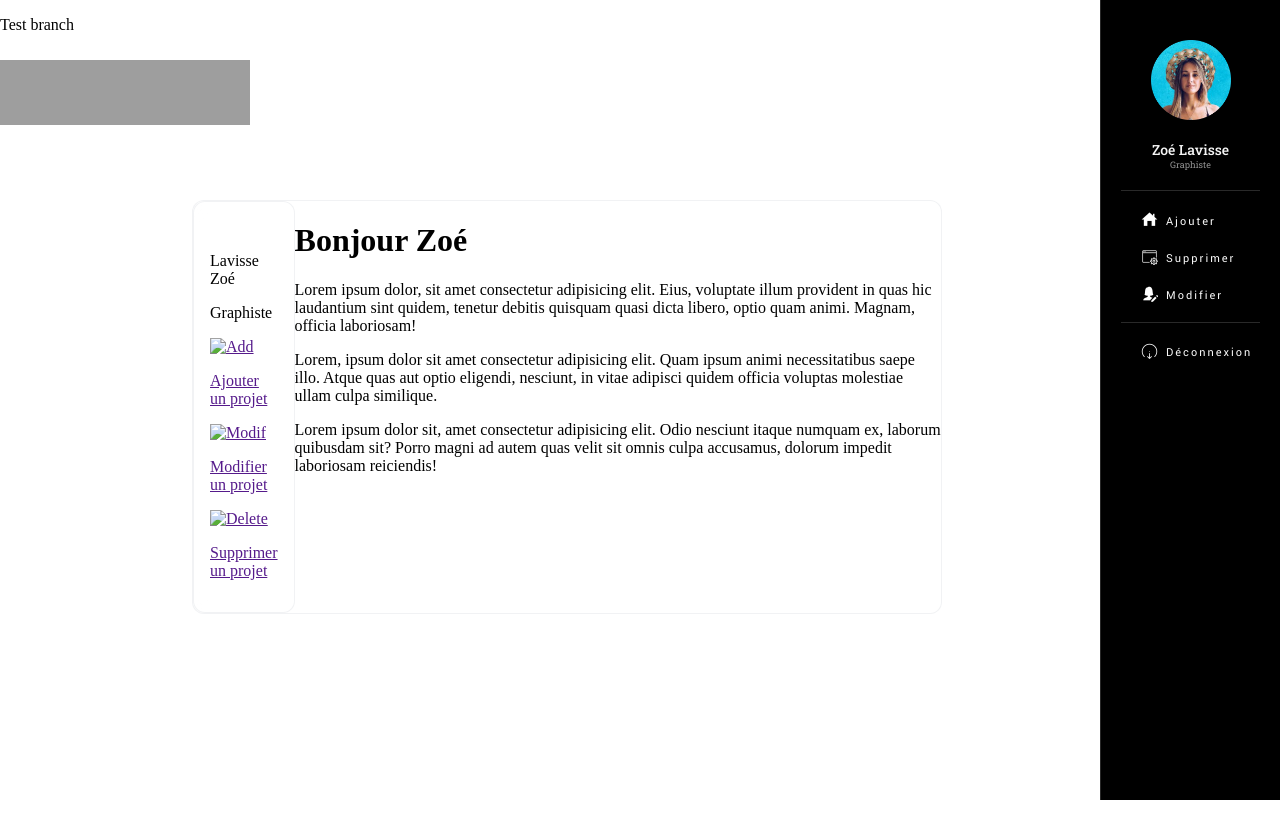
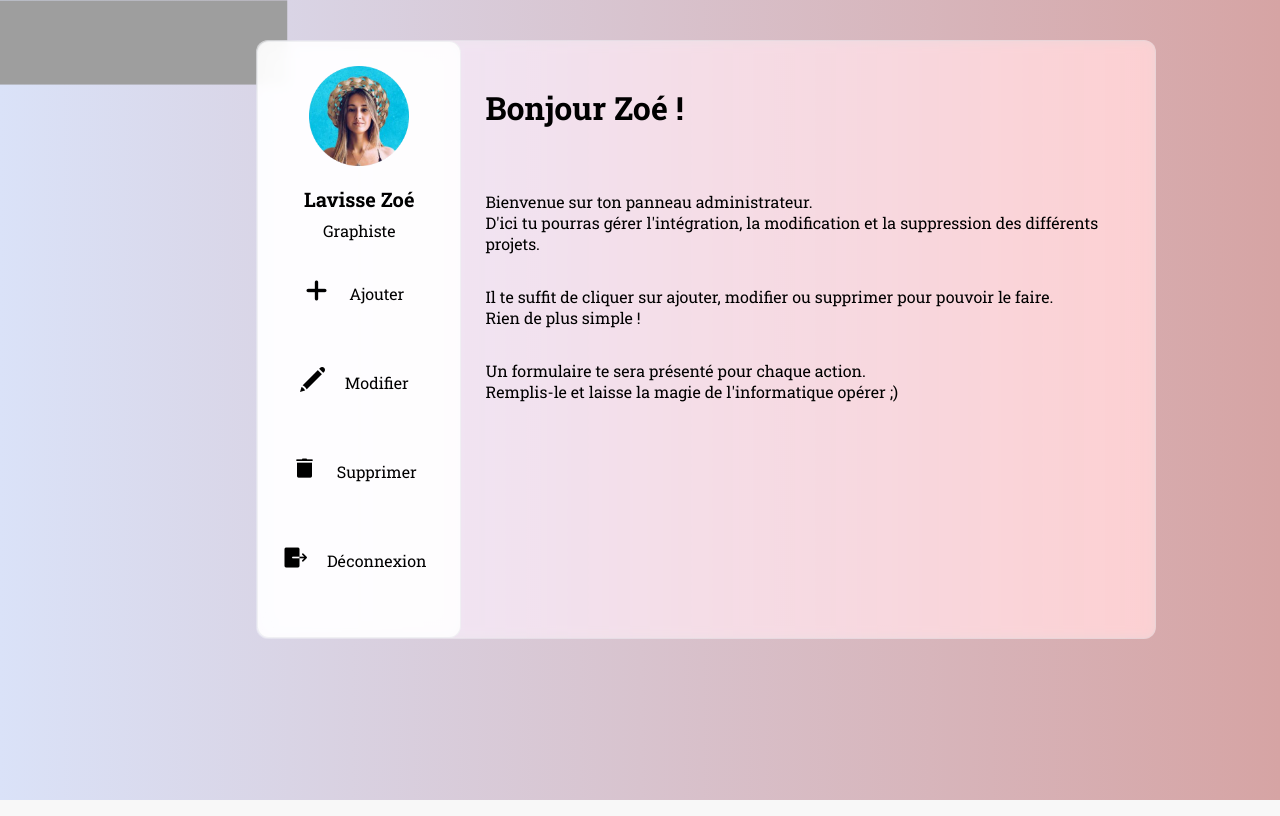
Before and after one commit to Menztel/Zoom-production, a PHP site: page /admin_page.php in a window 1280 px wide. Run offline with PHP 8.4, Linux system fonts and the light colour scheme; some libraries are stand-ins or nearby versions; grey boxes are pictures that could not be loaded.

Commit message:
Dashboard final layout html & css

```diff
--- a/admin_page.php
+++ b/admin_page.php
@@ -6,7 +6,6 @@
 <!DOCTYPE html>
 
 <html>
-    <p>Test branch</p>
     <head>
     <meta charset="UTF-8">
     <meta name="viewport" content="width=device-width, initial-scale=1.0">
@@ -16,7 +15,7 @@
     </head>
 
     <body>
-    <button type="button" class="burger" onclick="toggleSidebar()">
+    <!--<button type="button" class="burger" onclick="toggleSidebar()">
         <img class="burger-avatar" src="./assets/avatar.png" />
         <span class="burger-icon"></span>
     </button>
@@ -48,14 +47,14 @@
                 </a>
             </button>
         </nav>
-    </aside>
+    </aside>-->
 
     <div class="logo"><a href="index.php"><img src="logo_zoom.svg" alt="logo_Zoom"></a></div>
 
     <div class="glassmorph-dashboard">
         <div class="contact-container">
             <div class="circle-profil">
-                <img src="" alt="">
+                <img src="./assets/avatar.png" alt="profil picture">
             </div>
             <div class="profil-container">
                 <p id="name">Lavisse Zoé</p>
@@ -63,25 +62,36 @@
             </div>
             <div class="link-container">
                 <a href="">
-                    <img src="" alt="Add">
-                    <p>Ajouter un projet</p>
+                    <img src="images/icons/add-icon.png" alt="Add">
+                    <p>Ajouter</p>
                 </a>
                 <a href="">
-                    <img src="" alt="Modif">
-                    <p>Modifier un projet</p>
+                    <img src="images/icons/modif-icon.png" alt="Modif">
+                    <p>Modifier</p>
                 </a>
                 <a href="">
-                    <img src="" alt="Delete">
-                    <p>Supprimer un projet</p>
+                    <img src="images/icons/delete-icon.png" alt="Delete">
+                    <p>Supprimer</p>
                 </a>
+                <a href="includes/deconnexion.php">
+                    <img src="images/icons/logout-icon.png" alt="">
+                    <p>Déconnexion</p>
+                </a>
+
             </div>
-            <div class="social-container"></div>
         </div>
         <div class="text-container">
-            <h1>Bonjour Zoé</h1>
-            <p>Lorem ipsum dolor, sit amet consectetur adipisicing elit. Eius, voluptate illum provident in quas hic laudantium sint quidem, tenetur debitis quisquam quasi dicta libero, optio quam animi. Magnam, officia laboriosam!</p>
-            <p>Lorem, ipsum dolor sit amet consectetur adipisicing elit. Quam ipsum animi necessitatibus saepe illo. Atque quas aut optio eligendi, nesciunt, in vitae adipisci quidem officia voluptas molestiae ullam culpa similique.</p>
-            <p>Lorem ipsum dolor sit, amet consectetur adipisicing elit. Odio nesciunt itaque numquam ex, laborum quibusdam sit? Porro magni ad autem quas velit sit omnis culpa accusamus, dolorum impedit laboriosam reiciendis!</p>
+            <h1>Bonjour Zoé !</h1>
+            <p>Bienvenue sur ton panneau administrateur.<br>
+                D'ici tu pourras gérer l'intégration, la modification et la suppression des différents projets.
+            </p>
+            <p>
+                Il te suffit de cliquer sur ajouter, modifier ou supprimer pour pouvoir le faire.<br>Rien de plus simple !
+            </p>
+            <p>
+                Un formulaire te sera présenté pour chaque action.<br>
+                Remplis-le et laisse la magie de l'informatique opérer ;)
+            </p>
         </div>
 
         </div>
--- a/css/admin_sheet.css
+++ b/css/admin_sheet.css
@@ -16,7 +16,9 @@
   body {
     min-height: 100vh;
     margin: 0;
-    background: #ffffff;
+    background: #DAE2F8;  /* fallback for old browsers */
+    background: -webkit-linear-gradient(to left, #D6A4A4, #DAE2F8);  /* Chrome 10-25, Safari 5.1-6 */
+    background: linear-gradient(to left, #D6A4A4, #DAE2F8); /* W3C, IE 10+/ Edge, Firefox 16+, Chrome 26+, Opera 12+, Safari 7+ */
   }
 
 /*  ADMIN LOGIN FORM  */
@@ -272,28 +274,131 @@
   .glassmorph-dashboard
   {
     position: absolute;
-    top: 25%;
-    left: 15%;
-    width: 750px;
+    top: 5%;
+    left: 20%;
+    width: 900px;
     display: flex;
     justify-content: center;
     backdrop-filter: blur(6px) saturate(200%);
     -webkit-backdrop-filter: blur(6px) saturate(200%);
-    background-color: rgba(255, 255, 255, 0.32);
+    background-color: rgba(255, 255, 255, 0.5);
     border-radius: 12px;
     border: 1px solid rgba(209, 213, 219, 0.3);
   }
 
+
+  /*  CONTACT CONTAINER*/
+
   .contact-container
   {
-    padding: 1rem;
+    display: flex;
+    flex-direction: column;
+    align-items: center;
+    padding: 1.5rem;
     backdrop-filter: blur(11px) saturate(200%);
     -webkit-backdrop-filter: blur(11px) saturate(200%);
     background-color: rgba(255, 255, 255, 0.81);
     border-radius: 12px;
     border: 1px solid rgba(209, 213, 219, 0.3);
+  }
 
+  .contact-container .circle-profil
+  {
+    margin-bottom: 1rem;
   }
+
+  .contact-container .circle-profil > img
+  {
+    width: 100px;
+    height: 100px;
+  }
+
+.contact-container .profil-container
+{
+  display: flex;
+  flex-direction: column;
+  gap: 0.2rem;
+  margin-bottom: 2rem;
+}
+
+.contact-container .profil-container > p
+{
+
+  font-family: "Roboto Slab";
+}
+
+#name
+{
+  margin: 0;
+  text-align: center;
+  font-size: 20px;
+  font-weight: bold;
+}
+
+#job
+{
+  margin-top: 5px;
+  margin-bottom: 0;
+  text-align: center;
+  font-size: 1em;
+}
+
+
+.link-container
+{
+  display: flex;
+  flex-direction: column;
+  align-items: center;
+  gap: 1rem;
+  font-family: "Roboto Slab";
+}
+
+
+.link-container > a
+{
+  margin-bottom: 2rem;
+  display: flex;
+  list-style: none;
+  text-decoration: none;
+  color: #000;
+  transition: 0.5s;
+}
+
+.link-container > a:hover
+{
+  transform: scale(1.2) translateX(-10px) translateY(5px);
+}
+
+.link-container > a > p
+{
+  margin: 0;
+  margin-left: 10px;
+  padding: 10px;
+  font-size: 1em;
+}
+
+.link-container > a > img
+{
+  margin-top: 5px;
+  width: 25px;
+  height: 25px;
+}
+
+
+/*  TEXT CONTAINER  */
+
+.text-container
+{
+  display: flex;
+  flex-direction: column;
+  font-family: "Roboto Slab";
+  padding: 1.5rem;
+}
+
+.text-container :nth-child(2)
+{
+  margin-top: 2.5rem;
+}
 
 /* FOOTER */
 
```
Also changed, not shown: images/icons/add-icon.png (added), images/icons/delete-icon.png (added), images/icons/logout-icon.png (added), images/icons/modif-icon.png (added).
